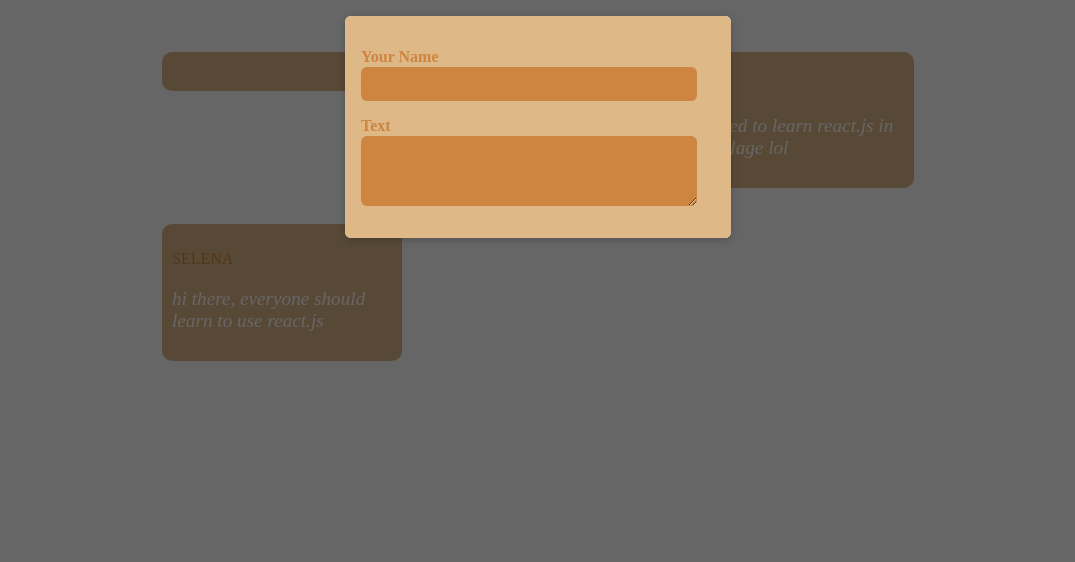
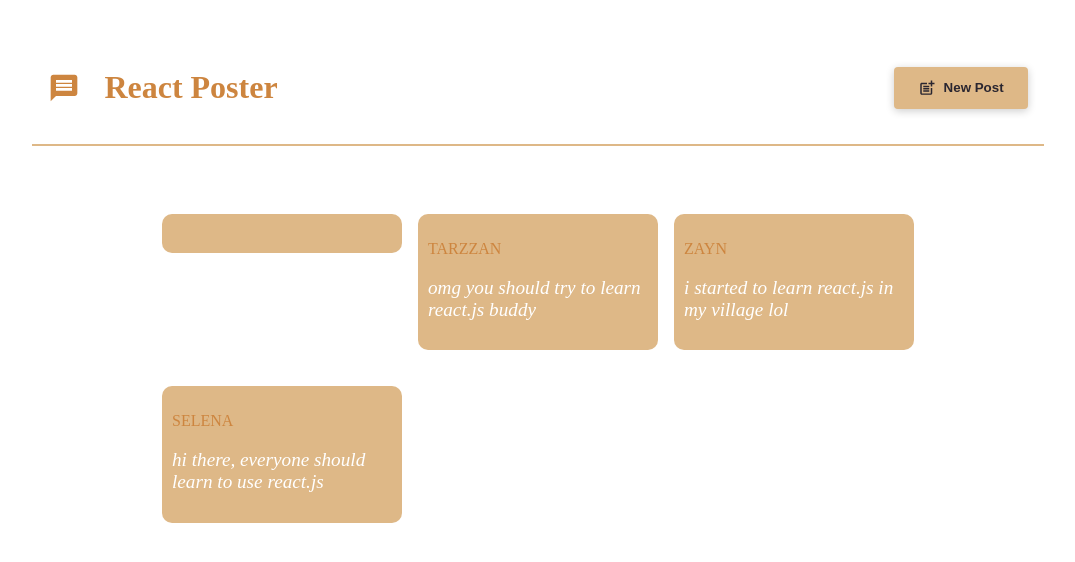
Before and after one commit to sudedonmezz/react-poster, a React (Vite) app in the folder react-project/: page / in a window 1280 px wide. Shown: the top 562 px of the page, without its empty margins (102-1177 px from the left). Built offline with nearby package versions, Linux system fonts and the light colour scheme.

Commit message:
added MainHeader and created new post button

```diff
--- a/react-project/src/App.jsx
+++ b/react-project/src/App.jsx
@@ -1,12 +1,28 @@
 import  PostsList from './components/PostsList';
+import MainHeader from './components/MainHeader';
+import { useState } from 'react';
+
 import './App.css'
 
 function App() {
+   const [isModalVisible,setIsModalVisible]=useState(false);
 
+   function showModalHandler()
+   {
+    setIsModalVisible(true);
+   }
+    function hideModalHandler()
+  {
+    setIsModalVisible(false);
+  }
   return (
+
+    <>
+    <MainHeader onCreatePost={showModalHandler} />
    <main>
-   <PostsList/>
+   <PostsList isPosting={isModalVisible} onStopPosting={hideModalHandler}/>
    </main>
+   </>
   );
 }
 
--- /dev/null
+++ b/react-project/src/components/MainHeader.css
@@ -0,0 +1,36 @@
+.header {
+  /* padding: 2rem 10%; */
+  margin: 2rem 10%;
+  padding: 1rem;
+  text-align: center;
+  display: flex;
+  justify-content: space-between;
+  align-items: center;
+  border-bottom: 2px solid burlywood;
+}
+
+.logo {
+  font-size: 2rem;
+  display: flex;
+  gap: 1.5rem;
+  align-items: center;
+  color: peru;
+}
+
+.button {
+  display: inline-flex;
+  align-items: center;
+  gap: 0.5rem;
+  padding: 0.75rem 1.5rem;
+  background-color: burlywood;
+  color: #2a2630;
+  border: none;
+  border-radius: 4px;
+  box-shadow: 0 2px 8px rgba(0, 0, 0, 0.2);
+  cursor: pointer;
+  font-weight: bold;
+}
+
+.button:hover {
+  background-color: peru;
+}
--- /dev/null
+++ b/react-project/src/components/MainHeader.jsx
@@ -0,0 +1,22 @@
+import { MdPostAdd, MdMessage } from 'react-icons/md';
+
+import './MainHeader.css';
+
+function MainHeader({ onCreatePost }) {
+  return (
+    <header className="header">
+      <h1 className="logo">
+        <MdMessage />
+        React Poster
+      </h1>
+      <p>
+        <button className="button" onClick={onCreatePost}>
+          <MdPostAdd size={18} />
+          New Post
+        </button>
+      </p>
+    </header>
+  );
+}
+
+export default MainHeader;
--- a/react-project/src/components/PostsList.jsx
+++ b/react-project/src/components/PostsList.jsx
@@ -5,9 +5,9 @@
 import './Post.css';
 
 
-export default function PostsList()
+export default function PostsList({isPosting,onStopPosting})
 {
-   const [isModalVisible,setIsModalVisible]=useState(true);
+
    const [enteredBody,setEnteredBody]=useState(''); //return an array
    const [enteredAuthor,setEnteredAuthor]=useState('');
 
@@ -23,15 +23,12 @@
     setEnteredAuthor(event.target.value);
   }
 
-  function hideModalHandler()
-  {
-    setIsModalVisible(false);
-  }
+
 
   return (
     <>
 
-    {isModalVisible && (<Modal onClose={hideModalHandler}>
+    {isPosting && (<Modal onClose={onStopPosting}>
     <NewPost onBodyChange={changeBodyListener} onAuthorChange={AuthorChangeHandler}/>
     </Modal>) }
 
```
